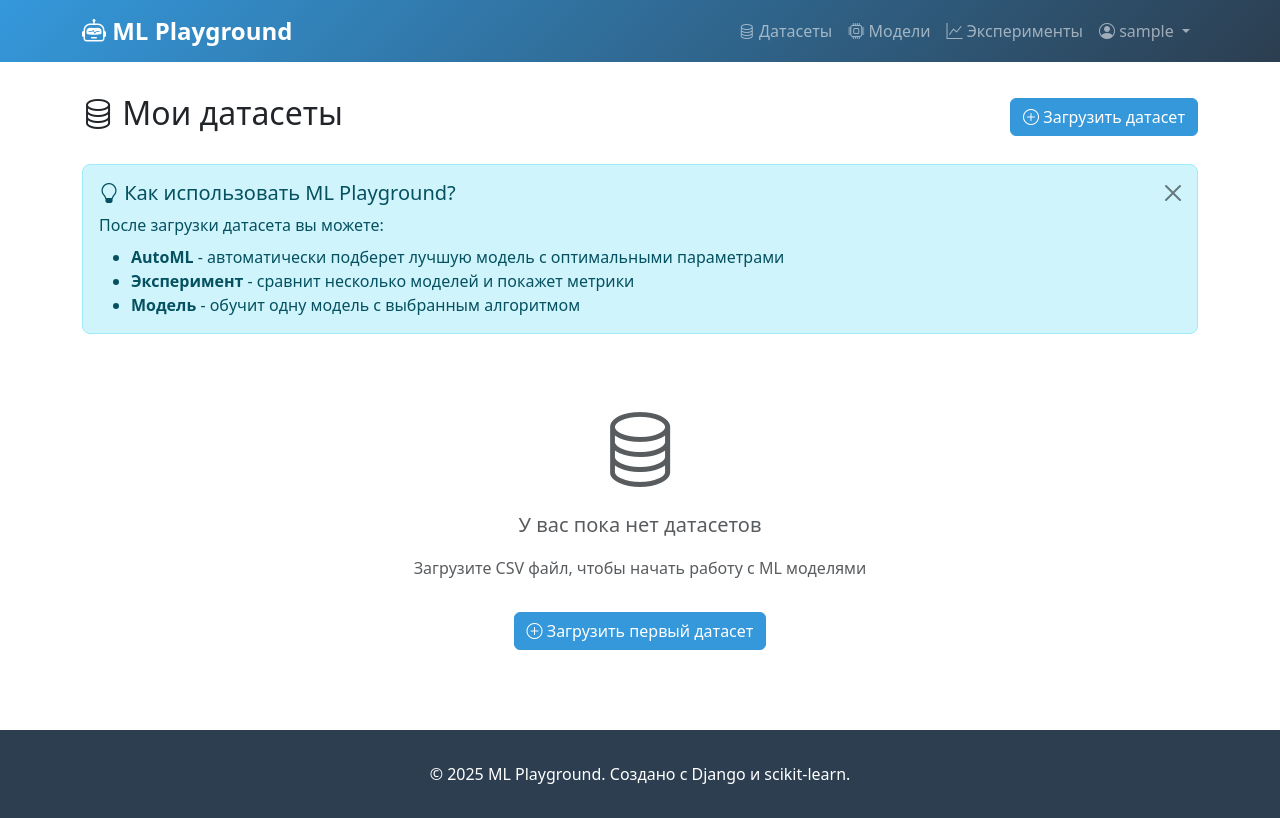
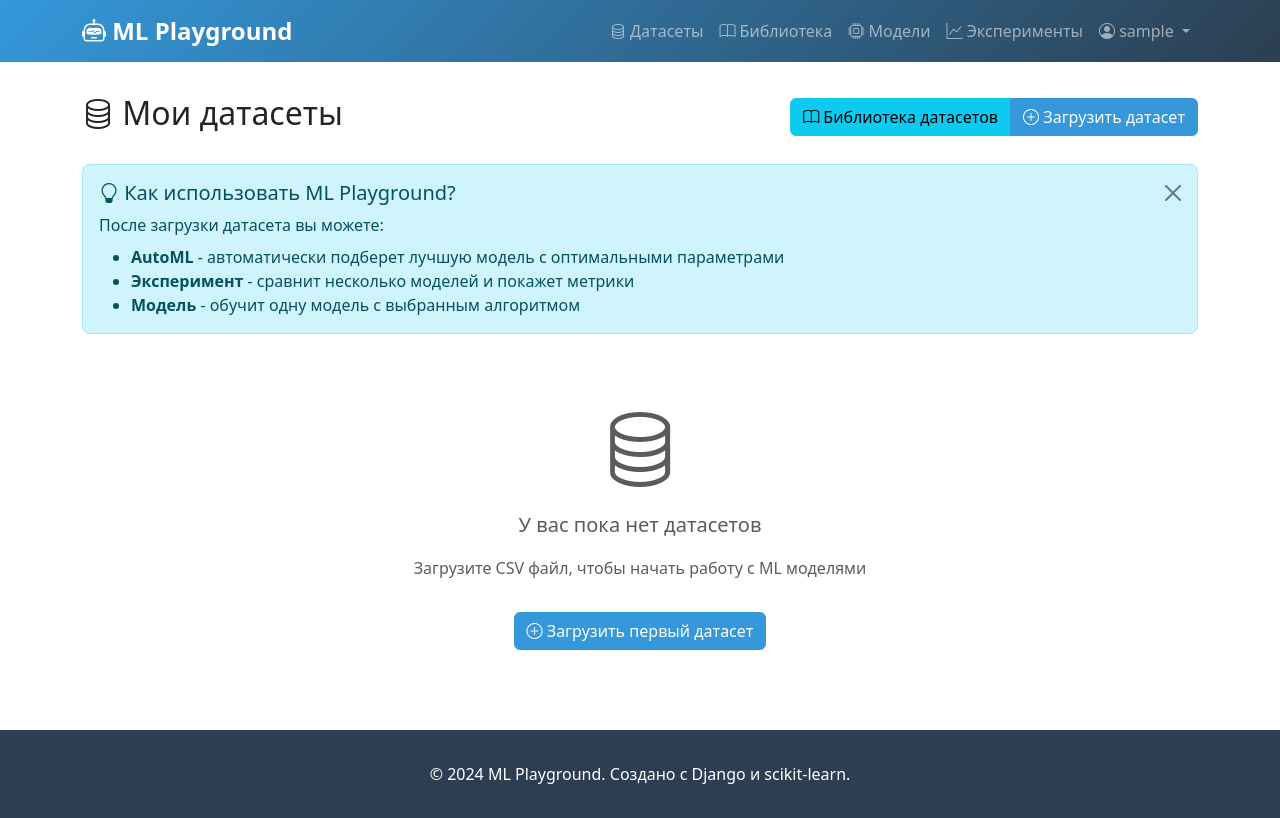
Before and after one commit to bekrahoon/ML-Playground, a Django app: page /datasets/ in a window 1280 px wide. Run offline with Django 4.2, Linux system fonts and the light colour scheme; the visitor is signed in with stand-in values (Sample User, id 1); data that the repository does not hold is empty; parts of the project's set-up code (start-up, migrations or seed data) failed here and were passed over.

Commit message:
Add library link to navigation and dataset list

```diff
--- a/datasets/templates/datasets/dataset_list.html
+++ b/datasets/templates/datasets/dataset_list.html
@@ -5,9 +5,14 @@
 {% block content %}
 <div class="d-flex justify-content-between align-items-center mb-4">
     <h2><i class="bi bi-database"></i> Мои датасеты</h2>
-    <a href="{% url 'datasets:dataset_create' %}" class="btn btn-primary">
-        <i class="bi bi-plus-circle"></i> Загрузить датасет
-    </a>
+    <div class="btn-group">
+        <a href="{% url 'datasets:dataset_library' %}" class="btn btn-info">
+            <i class="bi bi-book"></i> Библиотека датасетов
+        </a>
+        <a href="{% url 'datasets:dataset_create' %}" class="btn btn-primary">
+            <i class="bi bi-plus-circle"></i> Загрузить датасет
+        </a>
+    </div>
 </div>
 
 <!-- Информационный баннер для новых пользователей -->
--- a/templates/base.html
+++ b/templates/base.html
@@ -96,6 +96,11 @@
                             </a>
                         </li>
                         <li class="nav-item">
+                            <a class="nav-link" href="{% url 'datasets:dataset_library' %}">
+                                <i class="bi bi-book"></i> Библиотека
+                            </a>
+                        </li>
+                        <li class="nav-item">
                             <a class="nav-link" href="{% url 'datasets:model_list' %}">
                                 <i class="bi bi-cpu"></i> Модели
                             </a>
@@ -155,7 +160,7 @@
     <!-- Footer -->
     <footer>
         <div class="container text-center">
-            <p class="mb-0">&copy; 2025 ML Playground. Создано с Django и scikit-learn.</p>
+            <p class="mb-0">&copy; 2024 ML Playground. Создано с Django и scikit-learn.</p>
         </div>
     </footer>
 
```
